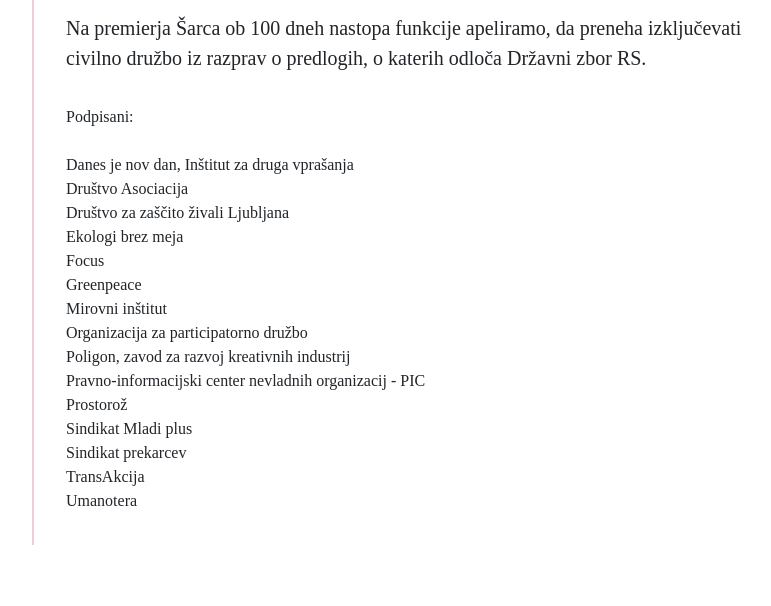
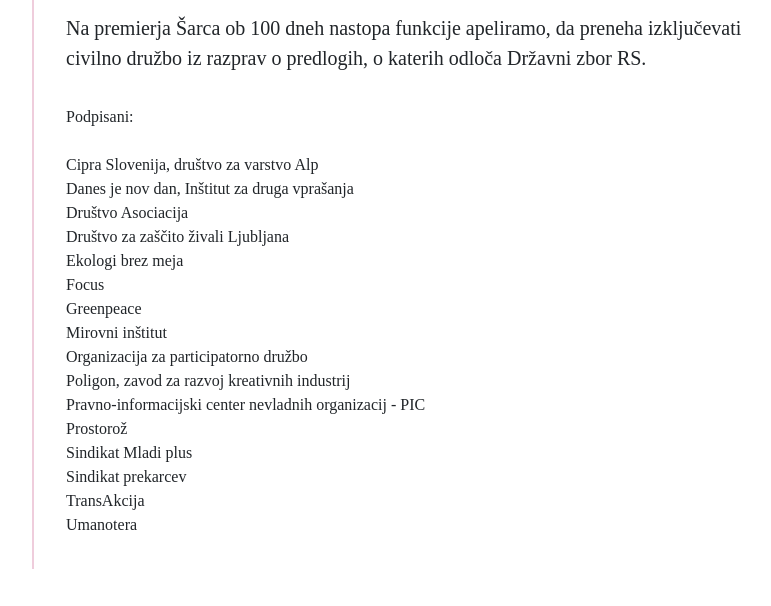
Before and after one commit to danesjenovdan/100dni, a website: page public/index.html in a window 1280 px wide. Shown: the part 3018-3624 px from the top of the page, without its empty margins (418-1189 px from the left). Drawn offline with nearby package versions, Linux system fonts and the light colour scheme; a web font is replaced by a local one.

Commit message:
dodaj podpis

```diff
--- a/public/index.html
+++ b/public/index.html
@@ -224,6 +224,7 @@
             Podpisani:<br />
             <br />
             <span>
+              Cipra Slovenija, društvo za varstvo Alp<br />
               Danes je nov dan, Inštitut za druga vprašanja<br />
               Društvo Asociacija<br />
               Društvo za zaščito živali Ljubljana<br />
```
